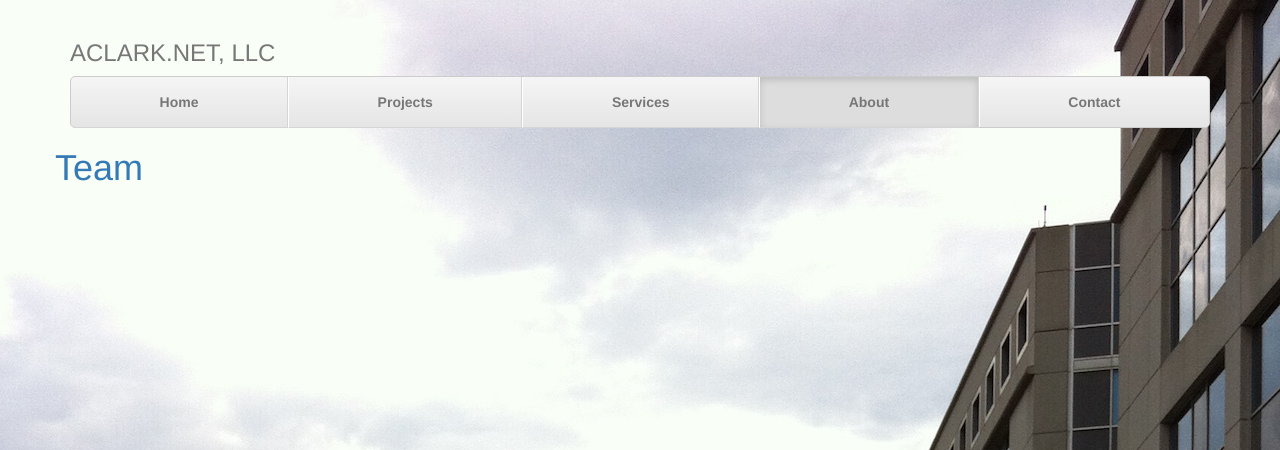
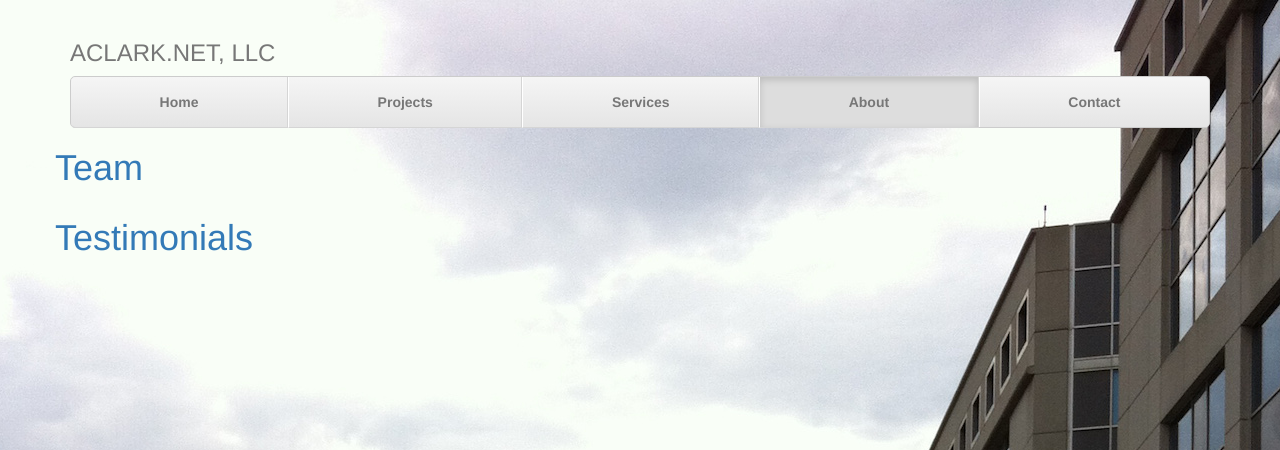
Before and after one commit to ACLARKNET/aclarknet-django, a Django app: page /about in a window 1280 px wide. Shown: the top 450 px of the page. Run offline with Django 3.2, Linux system fonts and the light colour scheme; some libraries are stand-ins or nearby versions.

Commit message:
Update(s)

```diff
--- a/aclarknet/aclarknet/aclarknet/templates/about.html
+++ b/aclarknet/aclarknet/aclarknet/templates/about.html
@@ -11,4 +11,7 @@
     <div class="row">
         <a href="/about/team"><h1>Team</h1></a>
     </div>
+    <div class="row">
+        <a href="/about/testimonials"><h1>Testimonials</h1></a>
+    </div>
 {% endblock %}
--- a/aclarknet/aclarknet/aclarknet/templates/team.html
+++ b/aclarknet/aclarknet/aclarknet/templates/team.html
@@ -9,7 +9,7 @@
 {% endblock %}
 {% block content %}
     <h1>Team</h1>
-    <h2 class="width">We work with many talented Python programmers and other skilled professionals:</h2>
+    <h2 class="width">We work with talented Python programmers and other skilled professionals:</h2>
     <div class="background-white">
     {% for member in members %}
         <h2>{{ member.name }}</h2>
--- a/aclarknet/aclarknet/aclarknet/views.py
+++ b/aclarknet/aclarknet/aclarknet/views.py
@@ -1,6 +1,7 @@
 from django.shortcuts import render
 from aclarknet.aclarknet.models import Service
 from aclarknet.aclarknet.models import TeamMember
+from aclarknet.aclarknet.models import Testimonial
 
 
 def home(request):
@@ -23,6 +24,12 @@ def team(request):
     return render(request, 'team.html', context)
 
 
+def testimonials(request):
+    testimonials = Testimonial.objects.all()
+    context = {'testimonials': testimonials}
+    return render(request, 'testimonials.html', context)
+
+
 def about(request):
     return render(request, 'about.html')
 
--- a/aclarknet/aclarknet/urls.py
+++ b/aclarknet/aclarknet/urls.py
@@ -8,6 +8,7 @@ urlpatterns = patterns('',
     url(r'^projects', 'aclarknet.aclarknet.views.projects', name='projects'),
     url(r'^services', 'aclarknet.aclarknet.views.services', name='services'),
     url(r'^about/team', 'aclarknet.aclarknet.views.team', name='team'),
+    url(r'^about/testimonials', 'aclarknet.aclarknet.views.testimonials', name='testimonials'),
     url(r'^about', 'aclarknet.aclarknet.views.about', name='about'),
     url(r'^contact', 'aclarknet.aclarknet.views.contact', name='contact'),
 
```
Also changed, not shown: aclarknet/db.sqlite3.
